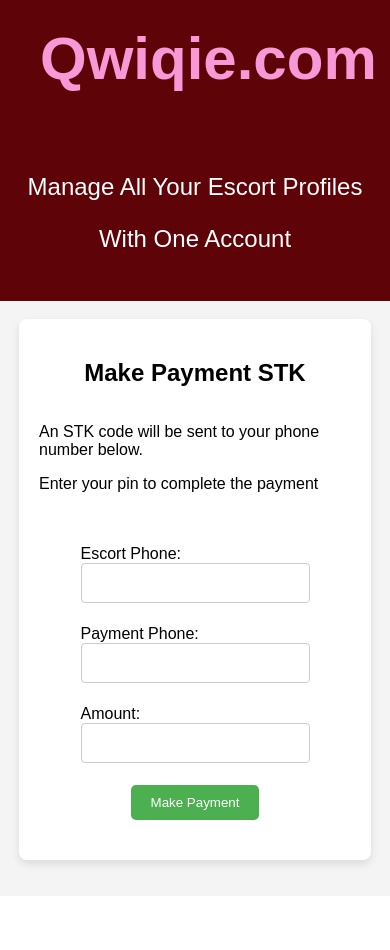
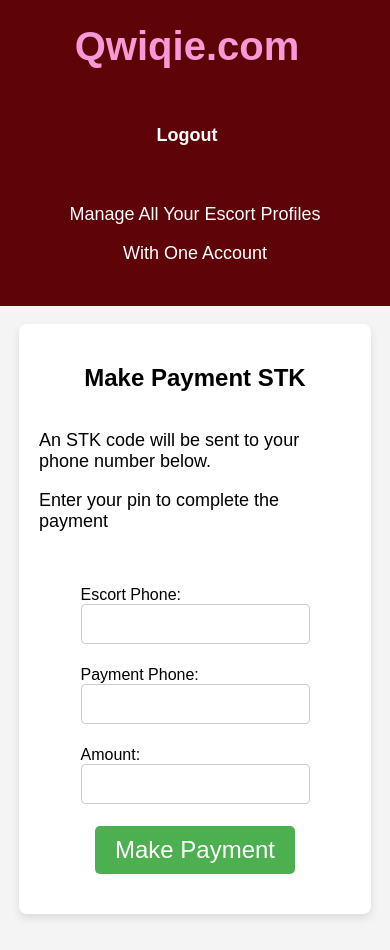
Before and after one commit to pressnardy/qwiqie, a Django app: page /payments/stk in a window 390 px wide. Before the commit the page ends 870 px from the top, so only its background shows below. Run offline with Django 5.2, Linux system fonts and the light colour scheme; parts of the project's set-up code (start-up, migrations or seed data) failed here and were passed over.

Commit message:
payment resonsiveness added

```diff
--- a/mpesa/models.py
+++ b/mpesa/models.py
@@ -1,6 +1,5 @@
 from django.db import models
 from django.utils import timezone
-from datetime import datetime
 from escorts.models import Escort
 
 class Payment(models.Model):
--- a/mpesa/templates/mpesa/stk_pay.html
+++ b/mpesa/templates/mpesa/stk_pay.html
@@ -6,6 +6,7 @@
 {% block title %}<title>Payment STK</title>{% endblock %}
 {% block specific_css %}
 <link rel="stylesheet" href="{% static 'users/register.css' %}">
+<link rel="stylesheet" href="{% static 'users/responsive.css' %}">
 {% endblock %}
 {% block specific_scripts%}
 <script defer src="{% static 'mpesa/script.js' %}"></script>
--- a/users/static/users/register.css
+++ b/users/static/users/register.css
@@ -145,6 +145,6 @@ width: 80%;
     display: flex;
     flex-wrap: wrap;
 }
-.nav-right {
+/* .nav-right {
     display: none;
-}
+} */
--- a/users/static/users/responsive.css
+++ b/users/static/users/responsive.css
@@ -26,10 +26,11 @@ p {
     nav {
         display: flex;
         flex-direction: column;
+        align-items: center;
     }
-    #login-wrapper {
+    /* #login-wrapper {
         display: none;
-    }
+    } */
     .submit-button-wrapper {
         display: flex;
         align-items: center;
@@ -43,12 +44,16 @@ p {
         display: none;
     }
     .escorts-grid-headings {
-    display: grid;
-    grid-template-columns: repeat(3, minmax(150px, 1fr));
+        display: grid;
+        grid-template-columns: repeat(3, minmax(25vw, 1fr));
     }
     .escorts-grid-contents {
-    display: grid;
-    grid-template-columns: repeat(3, minmax(150px, 1fr));
+        display: grid;
+        grid-template-columns: repeat(3, minmax(25vw, 1fr));
+    }
+
+    p {
+        font-size: 18px;
     }
 }
 
--- a/users/templates/users/account.html
+++ b/users/templates/users/account.html
@@ -19,9 +19,11 @@
             <div id="page-title">Qwiqie.com</div>
         </div>
         <div class="nav-right">
+            {% block login %}
             <div id="login-wrapper">
                 <div id="login"> <a href="{% url 'users:logout' %}" style="text-decoration: none;"> Logout </a></div>
             </div>
+            {% endblock %}
         </div>
     </nav>
     <section class="description-section">
--- a/users/templates/users/login.html
+++ b/users/templates/users/login.html
@@ -8,6 +8,8 @@
 <link rel="stylesheet" href="{% static 'users/register.css' %}">
 <link rel="stylesheet" href="{% static 'users/responsive.css' %}">
 {% endblock %}
+
+{% block login %}{% endblock %}
 
 {% block sections_wrapper %}
 <section>
```
Also changed, not shown: db.sqlite3, 1 other file.
